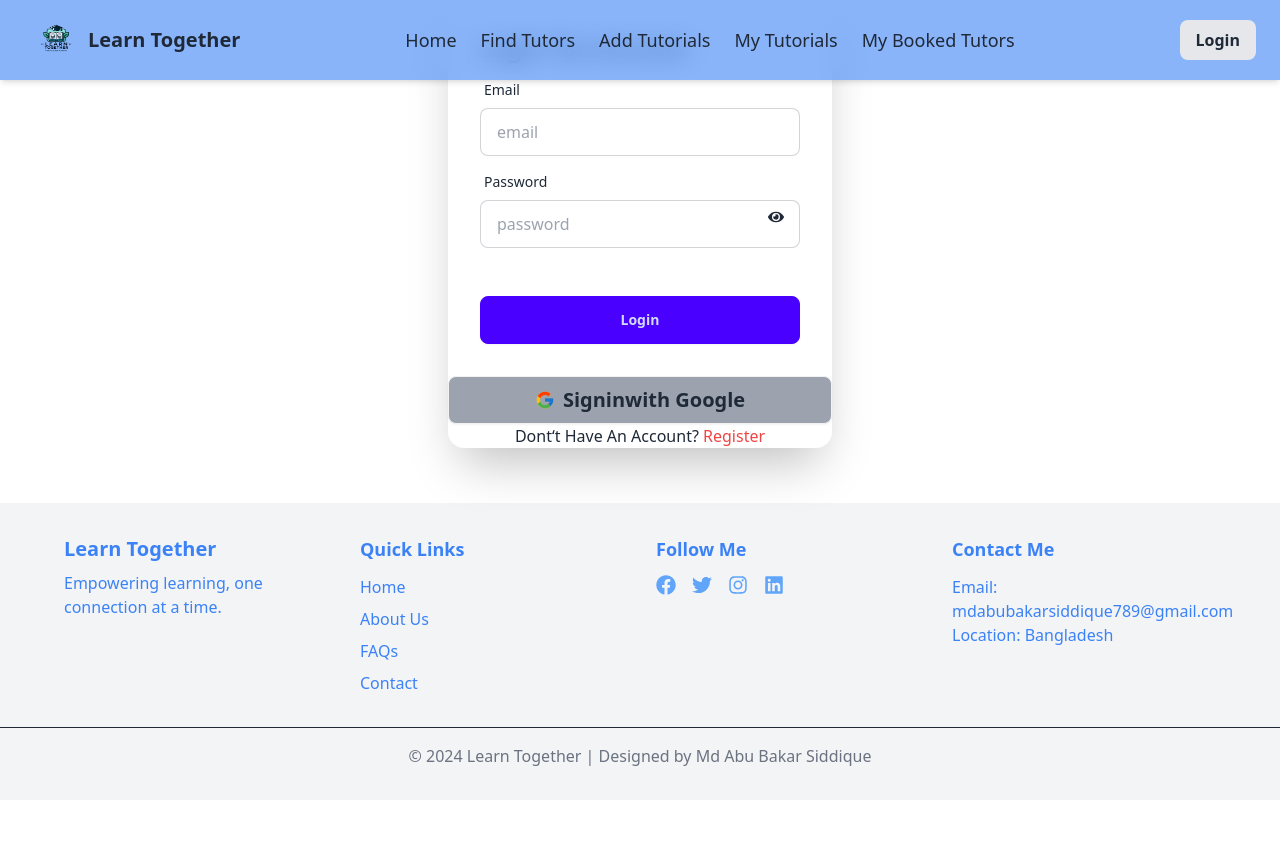
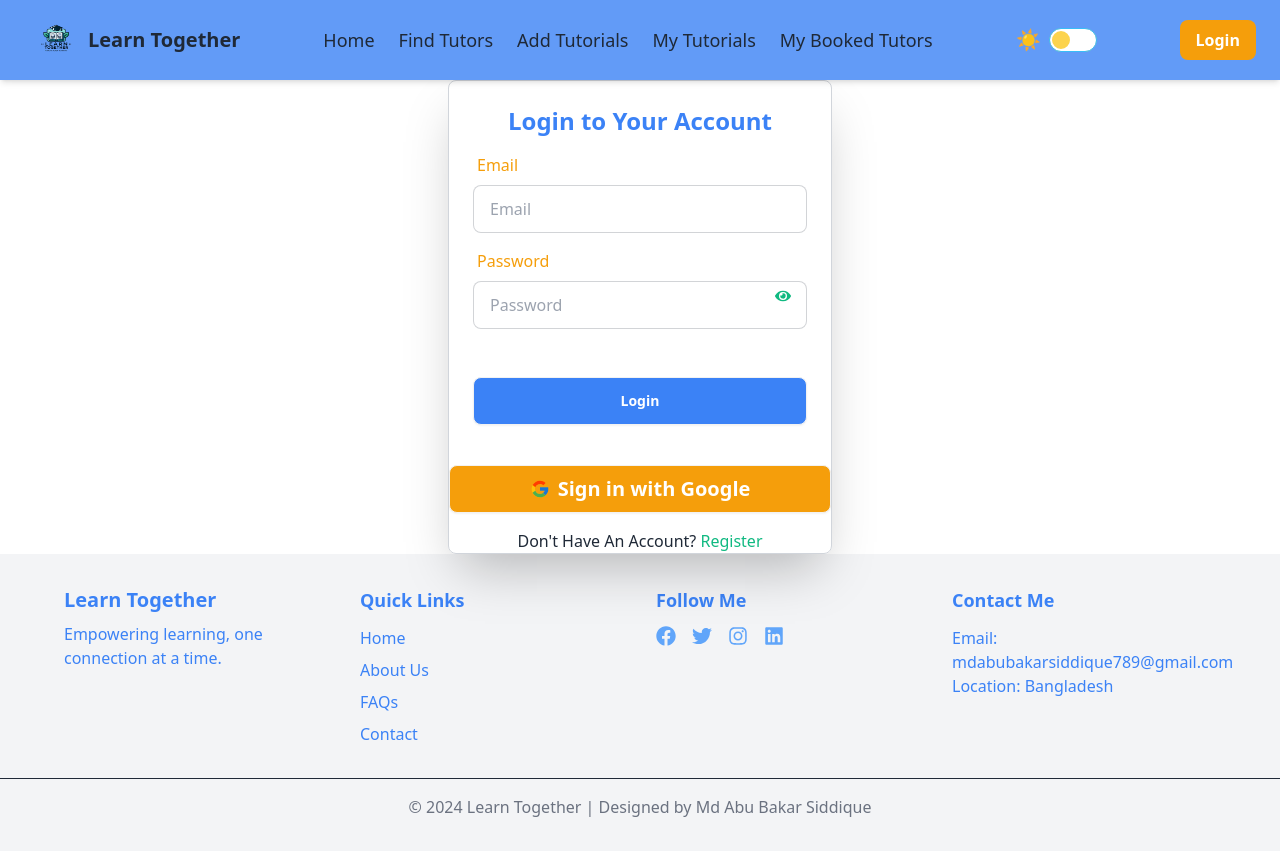
Before and after one commit to abubakar308/learn-together-client, a React (Vite) app: page /login in a window 1280 px wide. Before the commit the page ends 800 px from the top, so only its background shows below. Built offline with nearby package versions, Linux system fonts and the light colour scheme; no server answers.

Commit message:
implement dark-light theme and updated other

```diff
--- a/src/components/Footer.jsx
+++ b/src/components/Footer.jsx
@@ -3,7 +3,7 @@ import { FaFacebook, FaInstagram, FaLinkedin, FaTwitter } from "react-icons/fa";
 
 const Footer = () => {
     return (
-        <footer className="py-8 bg-background text-primary">
+        <footer className="py-8 bg-background dark:bg-darkBackground text-primary">
             {/* Footer Content */}
             <div className="container mx-auto px-4 md:px-8 lg:px-16 grid grid-cols-1 sm:grid-cols-2 md:grid-cols-4 gap-8">
                 {/* Logo and Tagline */}
--- a/src/components/Navbar.jsx
+++ b/src/components/Navbar.jsx
@@ -1,15 +1,35 @@
 import { Link, NavLink, useNavigate } from "react-router-dom";
-import logo from "../assets/logo.png"
-import { useContext, useState } from "react";
+import logo from "../assets/logo.png";
+import { useContext, useEffect, useState } from "react";
 import { Authcontext } from "../authprovider/Authprovider";
 import { RxCross1, RxHamburgerMenu } from "react-icons/rx";
 
 const Navbar = () => {
-  const {user, logout} = useContext(Authcontext);
+  const { user, logout } = useContext(Authcontext);
   const [isMenuOpen, setIsMenuOpen] = useState(false);
   const navigate = useNavigate();
+  const [isDarkMode, setIsDarkMode] = useState(false);
+
+  useEffect(() => {
+    const savedTheme = localStorage.getItem("theme");
+    if (savedTheme === "dark") {
+      document.documentElement.classList.add("dark");
+      setIsDarkMode(true);
+    } else {
+      document.documentElement.classList.remove("dark");
+      setIsDarkMode(false);
+    }
+  }, []);
+
+  const handleChange = () => {
+    const newTheme = !isDarkMode ? "dark" : "light";
+    setIsDarkMode(!isDarkMode);
+    localStorage.setItem("theme", newTheme);
+    document.documentElement.className = newTheme;
+  };
+
   return (
-      <nav className="fixed top-0 left-0 w-full bg-primary bg-opacity-60 backdrop-blur-md shadow-md z-50 dark:bg-gray-900 dark:bg-opacity-80">
+    <nav className="fixed top-0 left-0 w-full bg-primary bg-opacity-80 backdrop-blur-md shadow-md z-50 dark:bg-gray-900 dark:bg-opacity-90">
   <div className="max-w-7xl mx-auto px-6 py-3 flex justify-between items-center">
     {/* Logo */}
     <div className="items-center flex font-bold">
@@ -26,6 +46,17 @@ const Navbar = () => {
       <li><NavLink to="/mybookedtutors" className="hover:text-secondary">My Booked Tutors</NavLink></li>
     </ul>
 
+    {/* Dark Mode Toggle */}
+    <label className="flex items-center cursor-pointer">
+      <span className="mr-2 text-xl">{isDarkMode ? '🌙' : '☀️'}</span>
+      <input
+        type="checkbox"
+        checked={isDarkMode}
+        onChange={handleChange}
+        className="toggle theme-controller border-sky-400 bg-amber-300"
+      />
+    </label>
+
     {/* User Section */}
     <div className="flex items-center gap-3">
       {user?.email ? (
@@ -37,18 +68,18 @@ const Navbar = () => {
             src={user?.photoURL}
             alt={user?.displayName}
           />
-              <div className="absolute right-0 mt-2 hidden group-hover:block bg-white dark:bg-gray-800 shadow-md rounded-lg p-2">
+          <div className="absolute right-0 mt-2 hidden group-hover:block dark:bg-gray-800 shadow-md rounded-lg p-2">
             <p className="text-center text-sm font-medium dark:text-white">{user?.displayName}</p>
           </div>
         </div>
       ) : null}
 
       {user ? (
-            <button onClick={() => logout(navigate("/login"))} className="bg-gray-200 dark:bg-gray-700 px-4 py-2 rounded-lg font-semibold">
+        <button onClick={() => logout(navigate("/login"))} className="bg-secondary text-white px-4 py-2 rounded-lg font-semibold">
           Logout
         </button>
       ) : (
-            <Link to="/login" className="bg-gray-200 dark:bg-gray-700 px-4 py-2 rounded-lg font-semibold">
+        <Link to="/login" className="bg-secondary text-white px-4 py-2 rounded-lg font-semibold">
           Login
         </Link>
       )}
@@ -59,7 +90,7 @@ const Navbar = () => {
       className="lg:hidden focus:outline-none"
       onClick={() => setIsMenuOpen(!isMenuOpen)}
     >
-          {isMenuOpen ? <RxCross1 size={28} /> : <RxHamburgerMenu size={28} />}
+      {isMenuOpen ? <RxCross1 size={28} className="text-white" /> : <RxHamburgerMenu size={28} className="text-white" />}
     </button>
   </div>
 
@@ -67,7 +98,7 @@ const Navbar = () => {
   {isMenuOpen && (
     <div className="lg:hidden fixed top-0 left-0 w-full h-screen bg-black bg-opacity-70 backdrop-blur-md flex flex-col justify-center items-center text-xl font-semibold space-y-6 text-white z-40">
       <button onClick={() => setIsMenuOpen(false)} className="absolute top-6 right-6">
-            <RxCross1 size={32} />
+        <RxCross1 size={32} className="text-white" />
       </button>
       <NavLink to="/" onClick={() => setIsMenuOpen(false)}>Home</NavLink>
       <NavLink to="/findtutors" onClick={() => setIsMenuOpen(false)}>Find Tutors</NavLink>
--- a/src/components/Ourgoal.jsx
+++ b/src/components/Ourgoal.jsx
@@ -2,10 +2,10 @@ import goal from '../assets/goal.jpeg'
 const Ourgoal = () => {
     return (
       <div>
-      <section className="bg-background py-16">
+      <section className=" w-11/12 mx-auto py-16">
         <div className="max-w-7xl mx-auto px-6 text-center">
           <h2 className="text-4xl font-bold text-primary mb-6">Our Goal</h2>
-          <p className="text-lg text-gray-600 leading-relaxed mb-8">
+          <p className="text-lg leading-relaxed mb-8">
             At <span className="font-semibold text-primary">Learn Together</span>, our mission is to make high-quality education accessible to everyone, anywhere in the world. We aim to bridge the gap between learners and expert tutors by providing a seamless, efficient, and personalized learning platform.
           </p>
           <img
--- a/src/components/WeOffer.jsx
+++ b/src/components/WeOffer.jsx
@@ -3,7 +3,7 @@ import community from '../assets/community-support.avif'
 const WeOffer = () => {
     return (
       <div>
-      <section className="bg-background py-16">
+      <section className="py-16 w-11/12 mx-auto">
         <div className="max-w-7xl mx-auto px-6">
           <h2 className="text-4xl font-bold text-center text-primary mb-12">
             What Else We Offer
@@ -21,7 +21,7 @@ const WeOffer = () => {
               <h3 className="text-xl font-semibold text-primary mt-6">
                 Group Class
               </h3>
-              <p className="text-gray-600 mt-4 text-center md:text-left">
+              <p className="mt-4 text-center md:text-left">
                 Engaging online classes led by expert teachers with 2-6 students worldwide.
               </p>
             </div>
@@ -38,7 +38,7 @@ const WeOffer = () => {
               <h3 className="text-xl font-semibold text-primary mt-6">
                 Learn Together Community
               </h3>
-              <p className="text-gray-600 mt-4 text-center md:text-left">
+              <p className="mt-4 text-center md:text-left">
                 Find engaging podcasts, quizzes, and articles to make learning fun and collaborative.
               </p>
             </div>
--- a/src/pages/Login.jsx
+++ b/src/pages/Login.jsx
@@ -43,34 +43,53 @@ const Login = () => {
     });
     };
     return (
-        <div className="flex justify-center">
-            <div className="card bg-base-100 w-full max-w-sm shrink-0 shadow-2xl">
-           <form onSubmit={handleLogin} className="card-body">
-        <h3 className="text-2xl">Login You Account</h3>
+      <div className="flex pt-20 justify-center">
+      <div className="card w-full max-w-sm shrink-0 shadow-2xl border border-gray-300 rounded-lg">
+        <form onSubmit={handleLogin} className="card-body p-6">
+          <h3 className="text-2xl text-center font-semibold text-primary">Login to Your Account</h3>
+
           <div className="form-control">
+            <label className="label text-secondary">
+              <span>Email</span>
+            </label>
+            <input
+  type="email"
+  placeholder="Email"
+  name="email"
+  className="input input-bordered bg-white text-gray-700 focus:ring-primary
+             dark:bg-gray-900 dark:text-white dark:border-gray-600"
+  required
+/>
+          </div>
+
+          <div className="form-control relative">
+            <label className="label text-secondary">
+              <span>Password</span>
+            </label>
+            <input placeholder="Password" type={togglePass ? "text" : "password"} name="password" className="input input-bordered bg-white text-gray-700 focus:ring-primary
+             dark:bg-gray-900 dark:text-white dark:border-gray-600" required />
             <label className="label">
-          <span className="label-text">Email</span>
+              <span onClick={() => setTogglePass(!togglePass)} className="absolute top-[45%] right-4 text-accent">
+                {togglePass ? <FaEyeSlash /> : <FaEye />}
+              </span>
             </label>
-        <input type="email"  placeholder="email" name="email" className="input input-bordered" required />
           </div>
-      <div className="form-control relative">
-        <label className="label">
-          <span className="label-text">Password</span>
-        </label>
-        <input placeholder="password" type={togglePass? "text": "password"} name="password" className="input input-bordered" required />
-        <label className="label">
-          <span onClick={()=>setTogglePass(!togglePass)} className="absolute top-[45%] right-4"> {togglePass? <FaEyeSlash />: <FaEye />} </span>
-        </label>
-        {/* <span onClick={() => navigate("/forget-password")} className="label-text-alt link link-hover">Forgot password?</span> */}
-      </div>
+
           <div className="form-control mt-6">
-        <button type="submit" className="btn btn-primary">Login</button>
+            <button type="submit" className="btn bg-primary text-white hover:bg-indigo-700">Login</button>
           </div>
         </form>
-    <button className="bg-gray-400 btn text-xl" onClick={handleGoogleSignin}><FcGoogle /> Signinwith Google</button>
-    <p className="text-center"> Dont&lsquo;t Have An Account?  <Link to="/register" className="text-red-500"> Register</Link></p>
+
+        <button className="bg-secondary text-white btn text-xl w-full mt-4" onClick={handleGoogleSignin}>
+          <FcGoogle /> Sign in with Google
+        </button>
+
+        <p className="text-center mt-4">
+          Don&apos;t Have An Account? <Link to="/register" className="text-accent">Register</Link>
+        </p>
       </div>
     </div>
+
     );
 };
 
--- a/src/pages/Register.jsx
+++ b/src/pages/Register.jsx
@@ -83,47 +83,84 @@ const handleGoogleSignin = () =>{
 .catch((error)=>console.log(error.message));
 };
     return (
-        <div className="flex justify-center">
-            <div className="card bg-base-100 w-full max-w-sm shrink-0 shadow-2xl">
+      <div className="flex mt-20 justify-center">
+      <div className="card bg-base-100 dark:bg-gray-800 w-full max-w-sm shrink-0 shadow-2xl">
       <form onSubmit={handleRegister} className="card-body">
-        <h3 className="text-2xl">Login You Account</h3>
+  <h3 className="text-2xl text-primary">Create New Account</h3>
   <div className="form-control">
     <label className="label">
-              <span className="label-text">Name</span>
+      <span className="label-text text-primary">Name</span>
     </label>
-            <input type="name" placeholder="Name" name="name" className="input input-bordered" required />
+    <input
+      type="name"
+      placeholder="Name"
+      name="name"
+      className="input text-gray-700 input-bordered dark:bg-gray-700 dark:text-white dark:focus:ring-2 dark:focus:ring-primary"
+      required
+    />
   </div>
   <div className="form-control">
     <label className="label">
-              <span className="label-text">PhotoURL</span>
+      <span className="label-text text-primary">PhotoURL</span>
     </label>
-            <input type="photo" placeholder="PhonoURl" name="photo" className="input input-bordered" required />
+    <input
+      type="photo"
+      placeholder="PhotoURL"
+      name="photo"
+      className="input text-gray-700 input-bordered dark:bg-gray-700 dark:text-white dark:focus:ring-2 dark:focus:ring-primary dark:focus:bg-gray-800"
+      required
+    />
   </div>
   <div className="form-control">
     <label className="label">
-          <span className="label-text">Email</span>
+      <span className="label-text text-primary">Email</span>
     </label>
-        <input type="email"  placeholder="email" name="email" className="input input-bordered" required />
+    <input
+      type="email"
+      placeholder="email"
+      name="email"
+      className="input text-gray-700 input-bordered dark:bg-gray-700 dark:text-white dark:focus:ring-2 dark:focus:ring-primary dark:focus:bg-gray-800"
+      required
+    />
   </div>
   <div className="form-control relative">
     <label className="label">
-          <span className="label-text">Password</span>
+      <span className="label-text text-primary">Password</span>
     </label>
-        <input placeholder="password" type={togglePass ? "text" : "password"}  name="password" className="input input-bordered" required />
+    <input
+      placeholder="password"
+      type={togglePass ? "text" : "password"}
+      name="password"
+      className="input text-gray-700 input-bordered dark:bg-gray-700 dark:text-white dark:focus:ring-2 dark:focus:ring-primary dark:focus:bg-gray-800"
+      required
+    />
     <label className="label">
-          <span onClick={()=>setTogglePass(!togglePass)} className="absolute top-[45%] right-4"> {togglePass? <FaEyeSlash />: <FaEye />} </span>
+      <span
+        onClick={() => setTogglePass(!togglePass)}
+        className="absolute top-[45%] right-4 text-primary"
+      >
+        {togglePass ? <FaEyeSlash /> : <FaEye />}
+      </span>
     </label>
-        {/* <span onClick={() => navigate("/forget-password")} className="label-text-alt link link-hover">Forgot password?</span> */}
   </div>
   <div className="form-control mt-6">
-        <button type="submit" className="btn btn-primary">Register</button>
+    <button
+      type="submit"
+      className="btn btn-primary dark:bg-primary dark:hover:bg-indigo-600"
+    >
+      Register
+    </button>
   </div>
 </form>
-    <span className="text-center -mt-5 text-2xl font-bold text-gray-600">Or</span>
-        <button className="mb-2 -mt btn bg-gray-400 text-xl" onClick={handleGoogleSignin}><FcGoogle /> Signinwith Google</button>
-        <p className="text-center">Already Have An Account? <Link to="/login" className="text-red-500 text-xl"> Login</Link></p>
+
+        <span className="text-center -mt-5 text-2xl font-bold text-gray-600 dark:text-gray-400">Or</span>
+        <button className="mb-2 -mt btn bg-gray-400 text-xl dark:bg-gray-600 dark:text-white" onClick={handleGoogleSignin}>
+          <FcGoogle /> Signin with Google
+        </button>
+        <p className="text-center text-white">Already Have An Account? <Link to="/login" className="text-red-500 text-xl">Login</Link></p>
       </div>
     </div>
+
     );
 };
 
--- a/tailwind.config.js
+++ b/tailwind.config.js
@@ -6,6 +6,7 @@ export default {
     "./index.html",
     "./src/**/*.{js,ts,jsx,tsx}",
   ],
+  darkMode: "class", // Ensure this is set properly
   theme: {
     extend: {
       colors: {
@@ -13,6 +14,7 @@ export default {
         secondary: '#F59E0B',     // Amber (Secondary)
         accent: '#10B981',        // Emerald Green (Accent)
         background: '#F3F4F6',    // Light Gray (Background)
+         darkBackground: '#333'
       },
     },
   },
```
Also changed, not shown: src/index.css (+12 -0 lines), src/pages/Findturtors.jsx (+79 -24 lines). Lines whose indentation alone changed are shown as unchanged.
